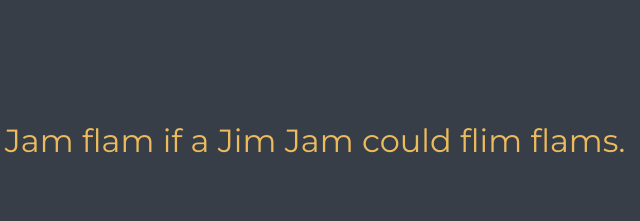
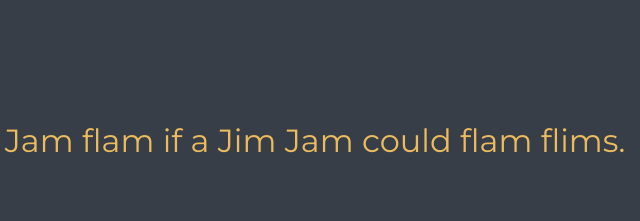
Before and after one commit to mattmatters/jimjam, a plain HTML site: page index.html in a window 1280 px wide. Shown: the part 1920-2141 px from the top of the page, 555-1195 px from the left. Drawn offline with Linux system fonts and the light colour scheme.

Commit message:
Revert "Change the poem of Jimmy's people"
This reverts commit 41c0b91ff0bc088f745442c702337ab949a853c9.

```diff
--- a/index.html
+++ b/index.html
@@ -34,7 +34,7 @@
             <p>Jimmy once became a squirrel, just to drive you nuts.</p>
         </section>
         <section id="poem" class="contain">
-            <p>How many flims could a Jim Jam flam if a Jim Jam could flim flams.</p>
+            <p>How many flims could a Jim Jam flam if a Jim Jam could flam flims.</p>
             <p>A Jim Jam could flam as much flims as a Jim Jam can.</p>
         </section>
         <section id="horse" class="contain">
```
